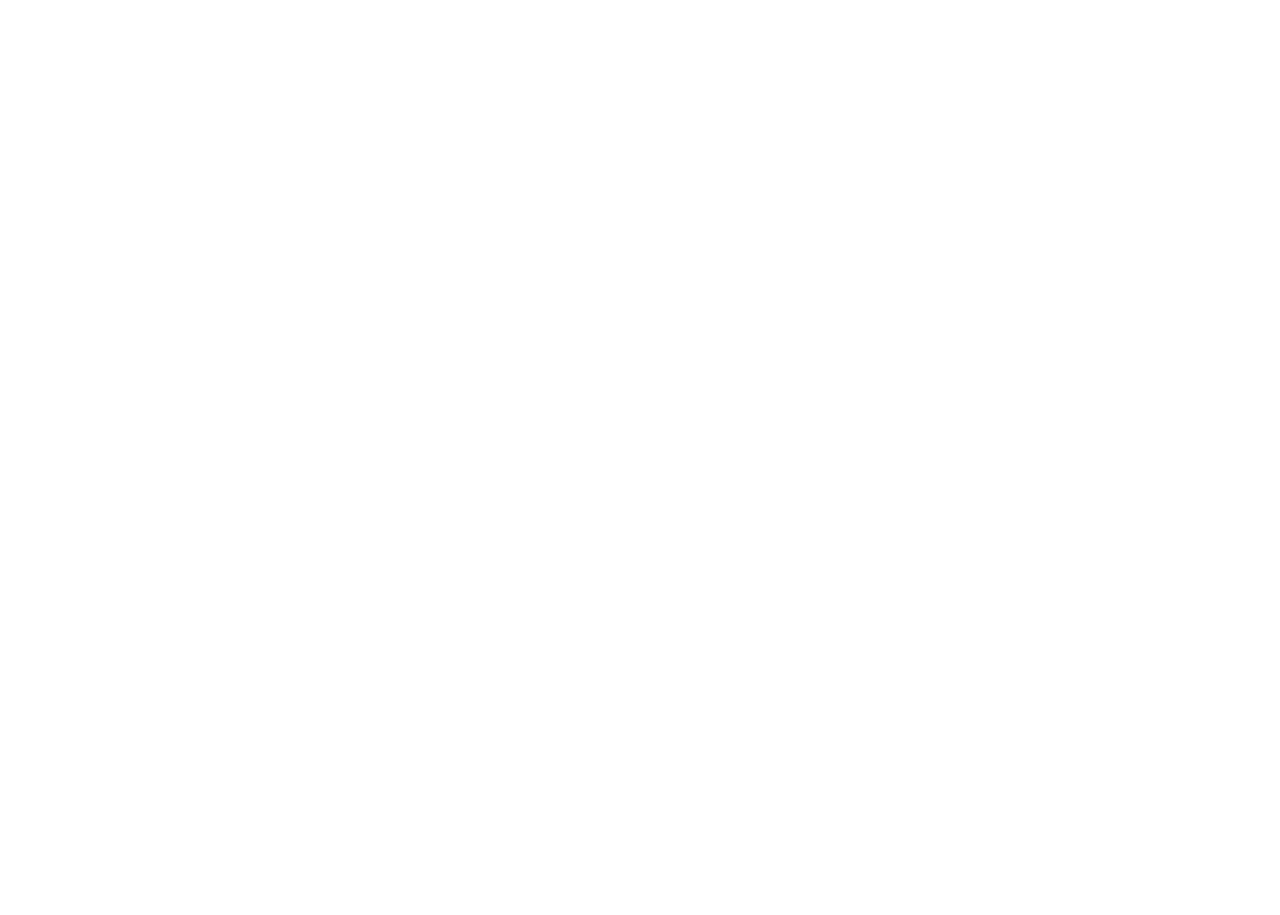
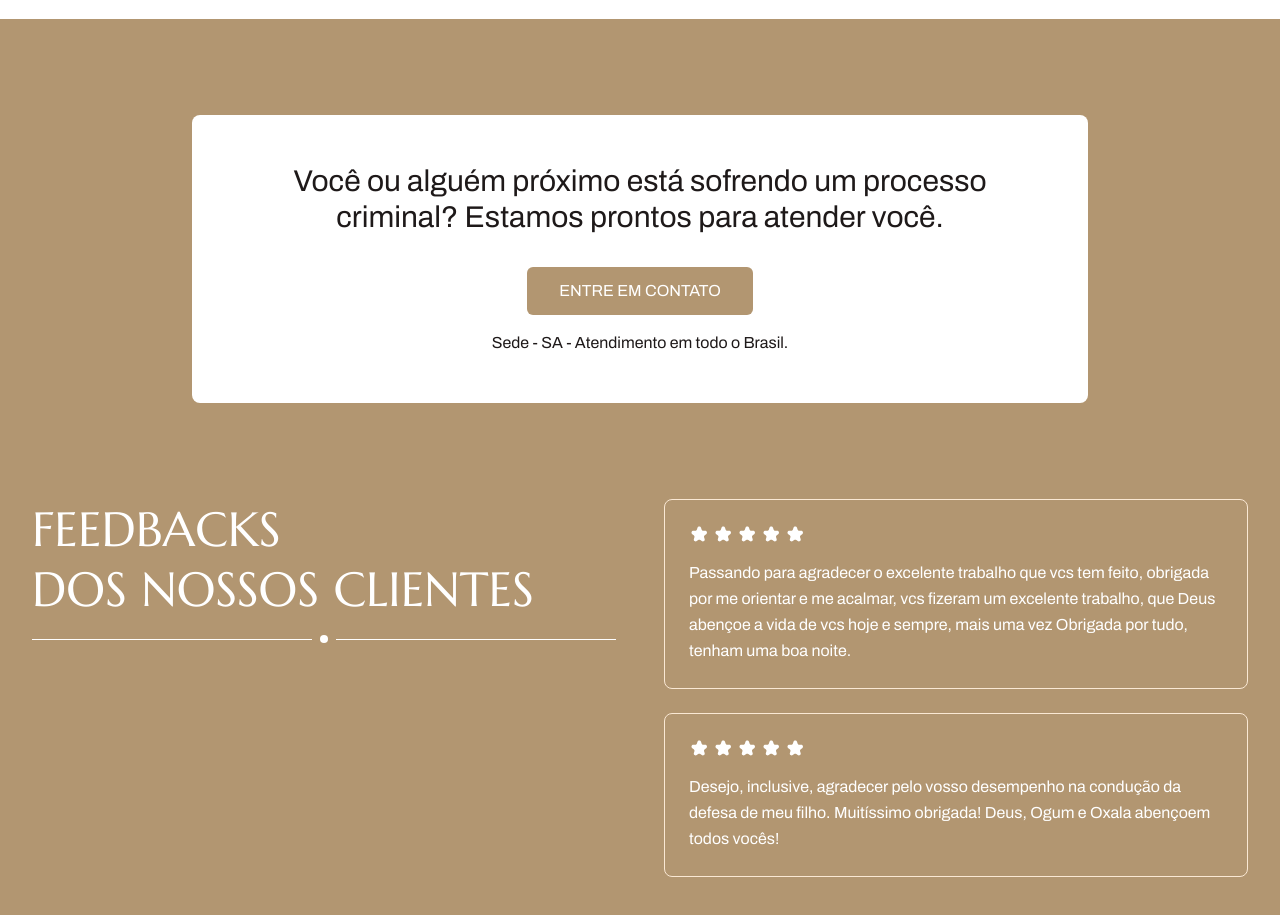
Before and after one commit to GabrieleSacramento/lalesca-landing-page, a Next.js app: page / in a window 1280 px wide. Shown: the part 4536-5451 px from the top of the page. Before the commit the page ends 4555 px from the top, so only its background shows below. Built offline with nearby package versions, Linux system fonts and the light colour scheme.

Commit message:
Add Testimonials component to home page

```diff
--- /dev/null
+++ b/app/components/Testimonials.tsx
@@ -0,0 +1,101 @@
+import Image from 'next/image';
+
+const whatsappNumber = '5571993072172';
+const whatsappMessage = 'Olá, gostaria de agendar uma consulta.';
+const whatsappUrl = `https://wa.me/${whatsappNumber}?text=${encodeURIComponent(whatsappMessage)}`;
+
+const testimonials = [
+    {
+        text: 'Passando para agradecer o excelente trabalho que vcs tem feito, obrigada por me orientar e me acalmar, vcs fizeram um excelente trabalho, que Deus abençoe a vida de vcs hoje e sempre, mais uma vez Obrigada por tudo, tenham uma boa noite.',
+    },
+    {
+        text: 'Desejo, inclusive, agradecer pelo vosso desempenho na condução da defesa de meu filho. Muitíssimo obrigada! Deus, Ogum e Oxala abençoem todos vocês!',
+    },
+];
+
+export default function Testimonials() {
+    return (
+        <section className="bg-[#B29671] py-16 lg:py-24">
+            <div className="mx-auto max-w-7xl px-4 sm:px-6 lg:px-8">
+                {/* Top Section - Call to Action */}
+                <div className="mb-16 lg:mb-24">
+                    <div className="bg-[#FFFFFF] rounded-lg p-8 lg:p-12 max-w-4xl mx-auto text-center">
+                        <h2
+                            className="text-xl lg:text-2xl xl:text-3xl text-[#1e1919] font-normal mb-6 lg:mb-8"
+                            style={{ fontFamily: 'var(--font-archivo), sans-serif' }}
+                        >
+                            Você ou alguém próximo está sofrendo um processo criminal? Estamos prontos para atender você.
+                        </h2>
+                        <a
+                            href={whatsappUrl}
+                            target="_blank"
+                            rel="noopener noreferrer"
+                            className="inline-flex items-center justify-center rounded-md bg-[#B29671] px-8 py-3 text-sm lg:text-base font-normal text-white whitespace-nowrap mb-4"
+                            style={{ fontFamily: 'var(--font-archivo), sans-serif' }}
+                        >
+                            ENTRE EM CONTATO
+                        </a>
+                        <p
+                            className="text-sm lg:text-base text-[#1e1919] font-normal"
+                            style={{ fontFamily: 'var(--font-archivo), sans-serif' }}
+                        >
+                            Sede - SA - Atendimento em todo o Brasil.
+                        </p>
+                    </div>
+                </div>
+
+                {/* Bottom Section - Feedbacks */}
+                <div className="grid lg:grid-cols-2 gap-8 lg:gap-12 items-start">
+                    {/* Left Side - Title */}
+                    <div className="flex flex-col">
+                        <h3
+                            className="text-3xl lg:text-4xl xl:text-5xl text-[#FFFFFF] font-normal leading-tight mb-4"
+                            style={{ fontFamily: 'var(--font-marcellus), serif' }}
+                        >
+                            FEEDBACKS
+                            <br />
+                            DOS NOSSOS CLIENTES
+                        </h3>
+                        {/* Decorative line with diamond */}
+                        <div className="flex items-center gap-2">
+                            <div className="h-[1px] bg-[#FFFFFF] flex-1" />
+                            <div className="w-2 h-2 bg-[#FFFFFF] rounded-full" />
+                            <div className="h-[1px] bg-[#FFFFFF] flex-1" />
+                        </div>
+                    </div>
+
+                    {/* Right Side - Testimonials */}
+                    <div className="flex flex-col gap-6">
+                        {testimonials.map((testimonial, index) => (
+                            <div
+                                key={index}
+                                className="border border-[#FAE8D4] rounded-lg p-6 bg-transparent"
+                            >
+                                {/* Stars */}
+                                <div className="flex gap-1 mb-4">
+                                    {[...Array(5)].map((_, i) => (
+                                        <Image
+                                            key={i}
+                                            src="/Star.svg"
+                                            alt=""
+                                            width={20}
+                                            height={20}
+                                            className="object-contain"
+                                        />
+                                    ))}
+                                </div>
+                                {/* Testimonial Text */}
+                                <p
+                                    className="text-sm lg:text-base text-[#FFFFFF] font-normal leading-relaxed"
+                                    style={{ fontFamily: 'var(--font-archivo), sans-serif' }}
+                                >
+                                    {testimonial.text}
+                                </p>
+                            </div>
+                        ))}
+                    </div>
+                </div>
+            </div>
+        </section>
+    );
+}
--- a/app/page.tsx
+++ b/app/page.tsx
@@ -4,6 +4,7 @@
 import Biography from './components/Biography';
 import LandmarkCases from './components/LandmarkCases';
 import Differentials from './components/Differentials';
+import Testimonials from './components/Testimonials';
 
 export default function Home() {
   return (
@@ -15,6 +16,7 @@
         <Biography />
         <LandmarkCases />
         <Differentials />
+        <Testimonials />
       </main>
     </div>
   );
```
